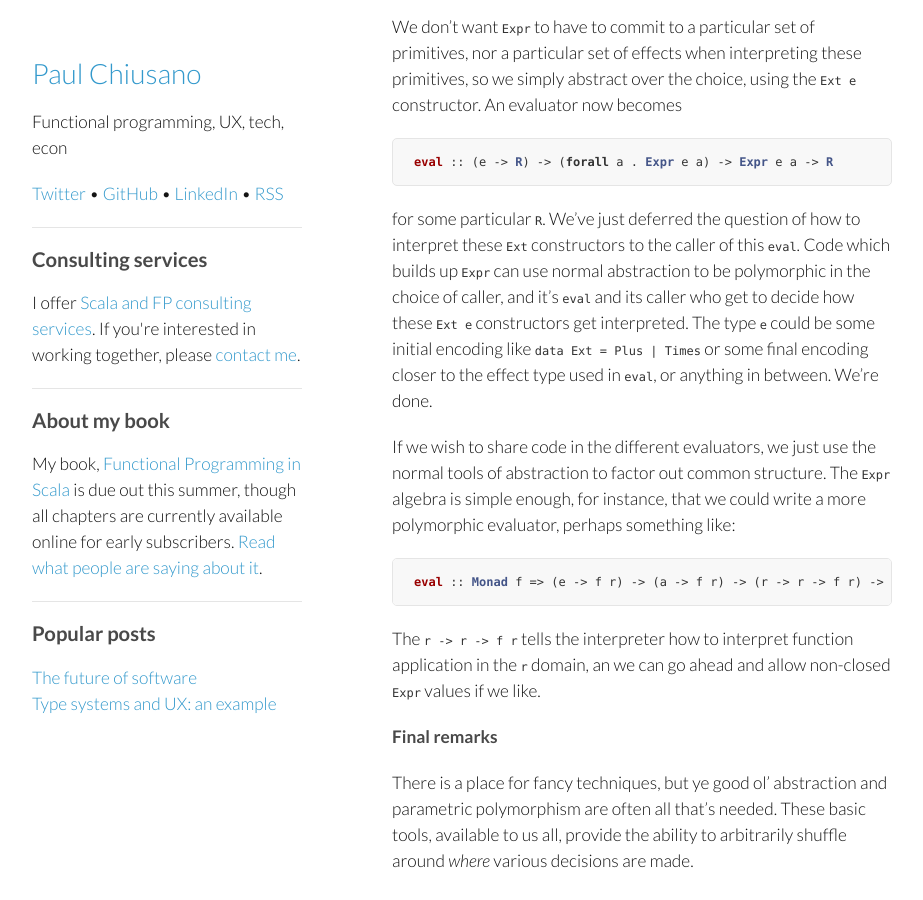
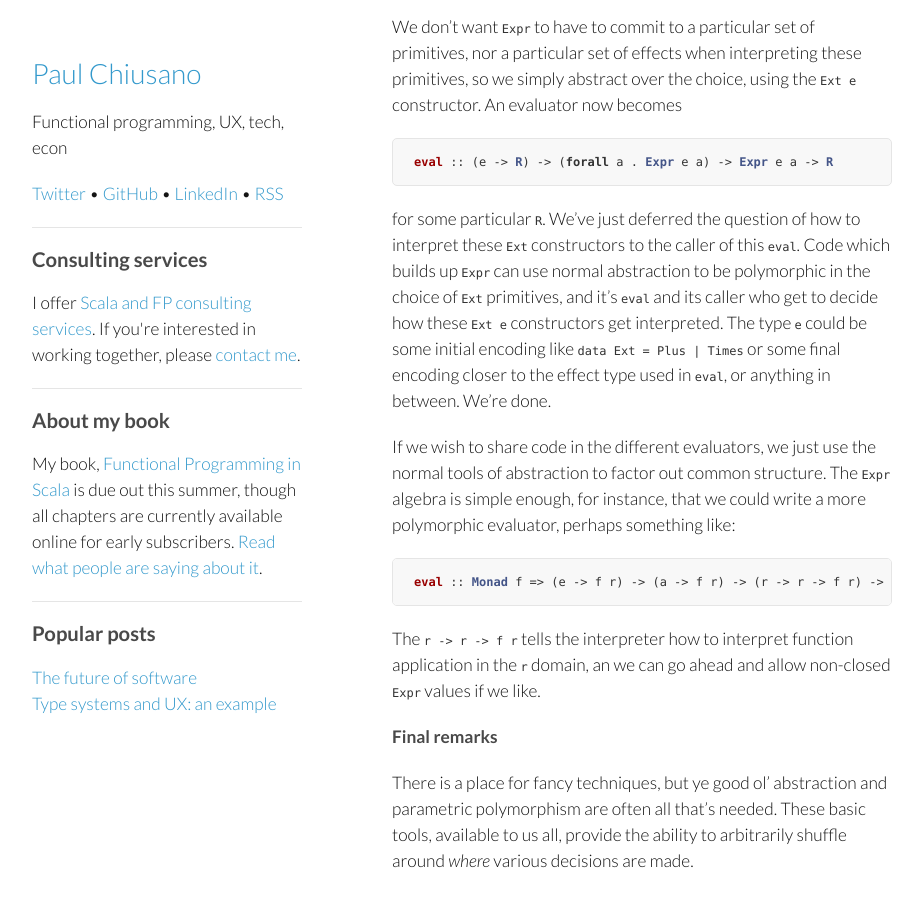
Before and after one commit to pchiusano/pchiusano.github.io, a Jekyll site: the page built from _posts/2014-06-12-extensible-dsls.markdown, in a window 1280 px wide and 900 px high, scrolled down 2711 px. Shown: the whole window, without its empty margins (178-1101 px from the left). Built offline with Jekyll 4.4.1, drawn with Linux system fonts in a browser that asks for light colours; comment, search, counter and statistics services are not loaded.

Commit message:
Update 2014-06-12-extensible-dsls.markdown

```diff
--- a/_posts/2014-06-12-extensible-dsls.markdown
+++ b/_posts/2014-06-12-extensible-dsls.markdown
@@ -102,7 +102,7 @@
 eval :: (e -> R) -> (forall a . Expr e a) -> Expr e a -> R
 ~~~
 
-for some particular `R`. We've just deferred the question of how to interpret these `Ext` constructors to the caller of this `eval`. Code which builds up `Expr` can use normal abstraction to be polymorphic in the choice of caller, and it's `eval` and its caller who get to decide how these `Ext e` constructors get interpreted. The type `e` could be some initial encoding like `data Ext = Plus | Times` or some final encoding closer to the effect type used in `eval`, or anything in between. We're done.
+for some particular `R`. We've just deferred the question of how to interpret these `Ext` constructors to the caller of this `eval`. Code which builds up `Expr` can use normal abstraction to be polymorphic in the choice of `Ext` primitives, and it's `eval` and its caller who get to decide how these `Ext e` constructors get interpreted. The type `e` could be some initial encoding like `data Ext = Plus | Times` or some final encoding closer to the effect type used in `eval`, or anything in between. We're done.
 
 If we wish to share code in the different evaluators, we just use the normal tools of abstraction to factor out common structure. The `Expr` algebra is simple enough, for instance, that we could write a more polymorphic evaluator, perhaps something like:
 
```
